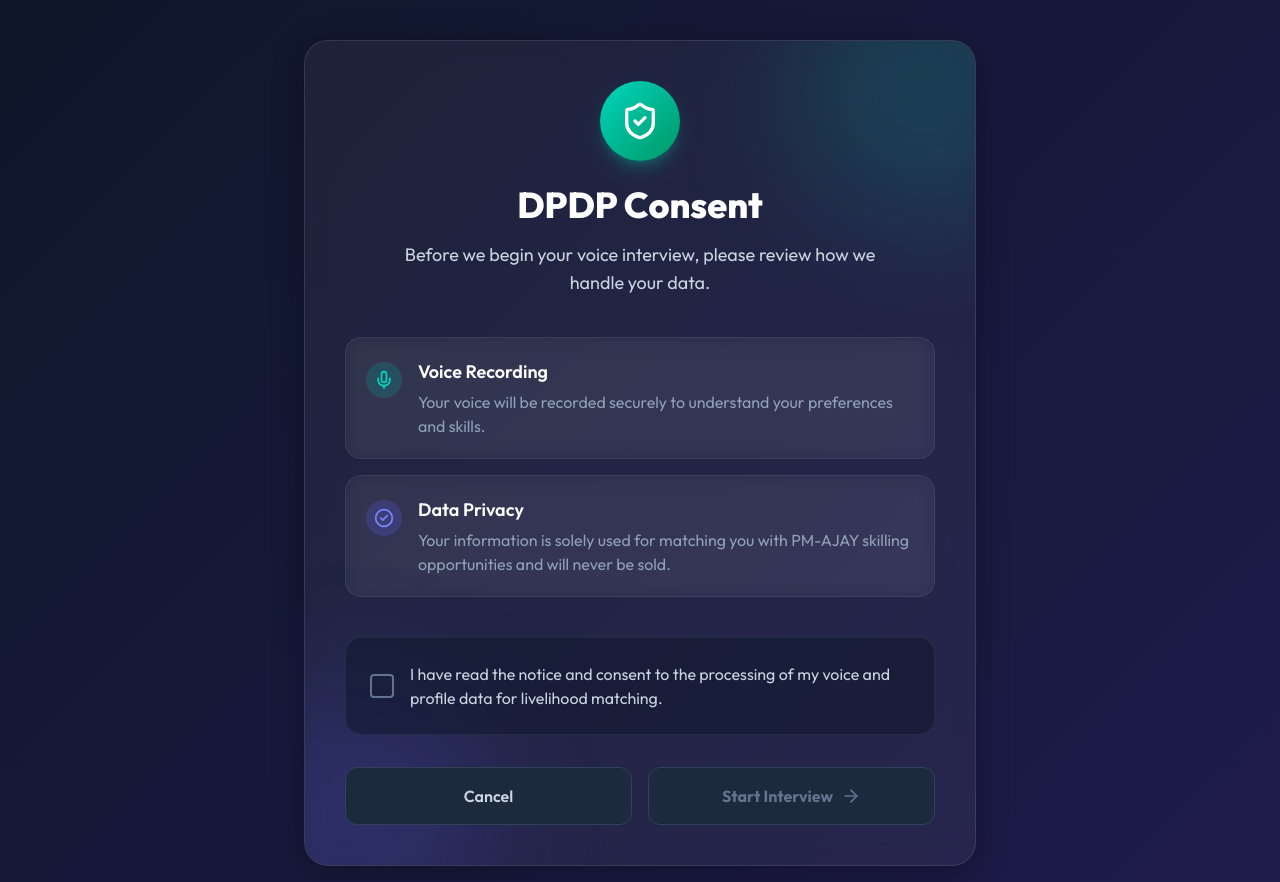
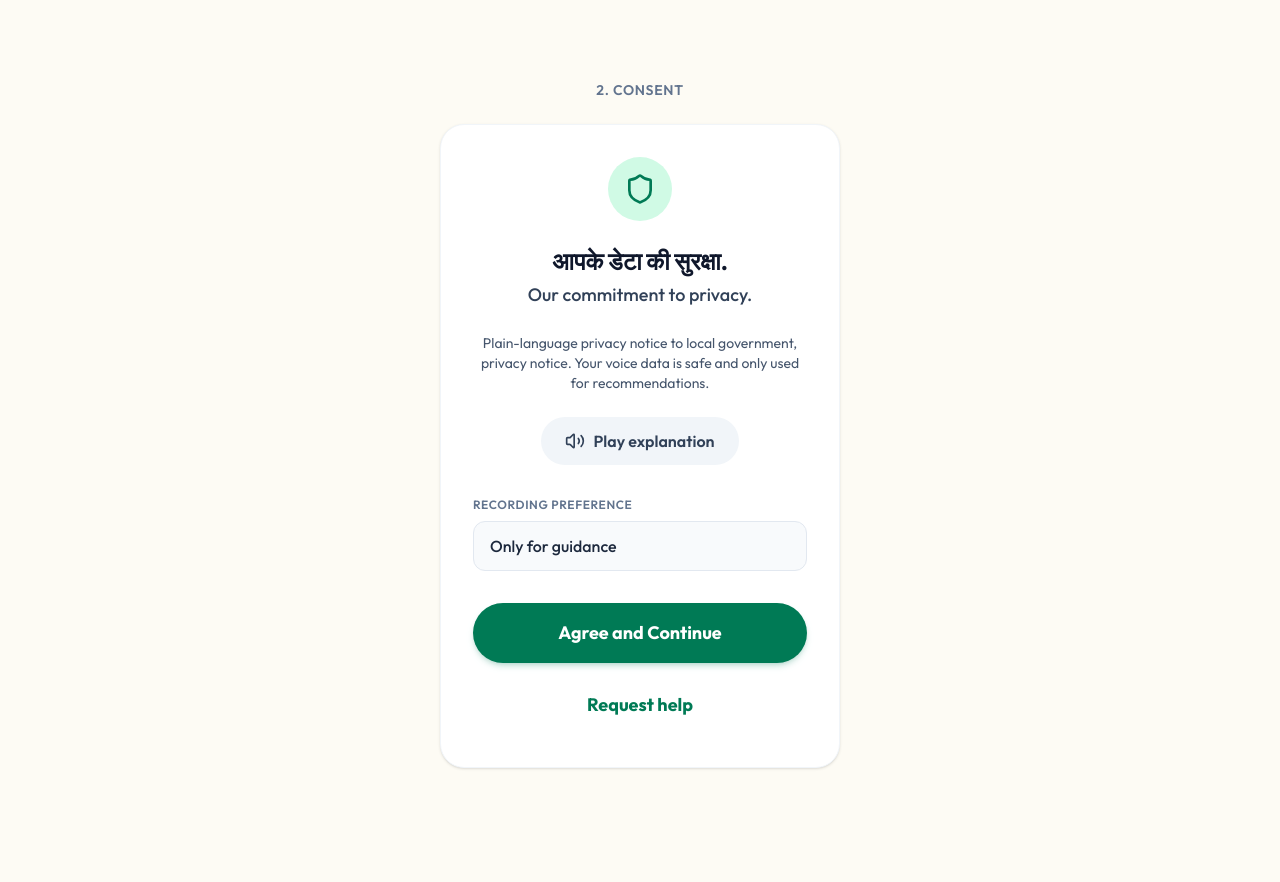
Before and after one commit to itsayushch/jeevan-mitra, a React (Vite) app in the folder frontend/: page /beneficiary/consent in a window 1280 px wide. After the commit the page ends 800 px from the top, so only its background shows below. Built offline with nearby package versions, Linux system fonts and the light colour scheme.

Commit message:
style: revert dark theme and implement exact pdf wireframe layouts

```diff
--- a/frontend/src/App.tsx
+++ b/frontend/src/App.tsx
@@ -1,71 +1,67 @@
-import { Routes, Route, Link } from 'react-router-dom';
+import { Routes, Route, Link, useNavigate } from 'react-router-dom';
 import ConsentScreen from './components/Beneficiary/ConsentScreen';
 import VoiceInterview from './components/Beneficiary/VoiceInterview';
-import { Mic, ShieldCheck, BarChart3, ArrowRight, Sparkles } from 'lucide-react';
+import { Mic, ShieldCheck, MapPin, Briefcase, GraduationCap, ArrowRight, Volume2 } from 'lucide-react';
 
 function Home() {
+  const navigate = useNavigate();
+
   return (
-    <div className="max-w-6xl mx-auto p-8 pt-20 space-y-16">
-      <header className="text-center space-y-6 max-w-3xl mx-auto">
-        <div className="inline-flex items-center gap-2 px-4 py-2 rounded-full glass-panel text-brand-100 text-sm font-medium mb-4">
-          <Sparkles size={16} className="text-teal-400" />
-          <span>Next-Generation Skilling AI</span>
+    <div className="min-h-screen bg-[#fdfbf4] flex flex-col items-center p-4 pt-12 md:pt-20 font-sans text-slate-800">
+      <div className="w-full max-w-[400px] flex flex-col items-center">
+        {/* Branding header */}
+        <div className="w-16 h-16 bg-emerald-700 rounded-2xl flex items-center justify-center mb-6 shadow-md shadow-emerald-700/20">
+          <Mic className="text-white w-8 h-8" />
         </div>
-        <h1 className="text-6xl font-extrabold tracking-tight mb-2 text-white">
-          JeevanMitra <span className="text-gradient">2.0</span>
+
+        <h1 className="text-3xl font-bold text-slate-900 text-center mb-2">
+          नमस्ते और स्वागत है!
         </h1>
-        <p className="text-slate-300 text-xl leading-relaxed">
-          A Verification-First, Multi-Layer Generative AI System for PM-AJAY Livelihood Matching.
-          Bridging the gap between rural ambition and verified opportunities.
-        </p>
-      </header>
+        <h2 className="text-xl font-medium text-slate-700 text-center mb-8">
+          JeevanMitra Livelihood Assistant
+        </h2>
 
-      <div className="grid md:grid-cols-3 gap-8 mt-12">
-        <Link to="/beneficiary/consent" className="block p-8 rounded-2xl glass-card group">
-          <div className="h-14 w-14 rounded-xl bg-gradient-to-br from-teal-400 to-emerald-600 flex items-center justify-center mb-6 shadow-lg">
-            <Mic className="text-white" size={28} />
+        {/* Main Card */}
+        <div className="w-full bg-white rounded-3xl p-6 shadow-sm border border-slate-100 mb-6">
+          <div className="mb-6">
+            <label className="block text-sm font-semibold text-slate-600 mb-2">Choose your language to start.</label>
+            <select className="w-full bg-slate-50 border border-slate-200 text-slate-800 text-lg rounded-xl px-4 py-3 focus:outline-none focus:ring-2 focus:ring-emerald-500 appearance-none font-medium">
+              <option>Hindi (हिन्दी)</option>
+              <option>English</option>
+              <option>Tamil (தமிழ்)</option>
+            </select>
           </div>
-          <h2 className="text-2xl font-bold mb-3 text-white group-hover:text-teal-300 transition-colors">Beneficiary Flow</h2>
-          <p className="text-slate-400 mb-6 leading-relaxed">
-            Multi-dialect voice interview, AI profile extraction, and grounded PM-AJAY recommendations.
-          </p>
-          <div className="flex items-center text-teal-400 font-medium">
-            <span>Start Interview</span>
-            <ArrowRight size={18} className="ml-2 group-hover:translate-x-1 transition-transform" />
-          </div>
-        </Link>
 
-        <Link to="/field-worker" className="block p-8 rounded-2xl glass-card group">
-          <div className="h-14 w-14 rounded-xl bg-gradient-to-br from-indigo-400 to-purple-600 flex items-center justify-center mb-6 shadow-lg">
-            <ShieldCheck className="text-white" size={28} />
-          </div>
-          <h2 className="text-2xl font-bold mb-3 text-white group-hover:text-indigo-300 transition-colors">Field Worker Portal</h2>
-          <p className="text-slate-400 mb-6 leading-relaxed">
-            Review flagged cases, correct transcripts, verify batch availability, and authorize matches.
-          </p>
-          <div className="flex items-center text-indigo-400 font-medium">
-            <span>Open Portal</span>
-            <ArrowRight size={18} className="ml-2 group-hover:translate-x-1 transition-transform" />
-          </div>
-        </Link>
+          <button
+            onClick={() => navigate('/beneficiary/consent')}
+            className="w-full bg-emerald-700 hover:bg-emerald-800 text-white rounded-full py-4 px-6 font-bold text-lg flex items-center justify-center gap-3 transition-colors shadow-lg shadow-emerald-700/30"
+          >
+            <Mic className="w-6 h-6" />
+            Start speaking
+            <Volume2 className="w-5 h-5 ml-2 opacity-80" />
+          </button>
+        </div>
 
-        <Link to="/district-planner" className="block p-8 rounded-2xl glass-card group">
-          <div className="h-14 w-14 rounded-xl bg-gradient-to-br from-rose-400 to-orange-600 flex items-center justify-center mb-6 shadow-lg">
-            <BarChart3 className="text-white" size={28} />
-          </div>
-          <h2 className="text-2xl font-bold mb-3 text-white group-hover:text-rose-300 transition-colors">Planning Console</h2>
-          <p className="text-slate-400 mb-6 leading-relaxed">
-            Real-time supply-gap matrices, drift monitoring, and AI-generated district narrative briefs.
-          </p>
-          <div className="flex items-center text-rose-400 font-medium">
-            <span>View Analytics</span>
-            <ArrowRight size={18} className="ml-2 group-hover:translate-x-1 transition-transform" />
-          </div>
-        </Link>
-      </div>
+        {/* Assisted Mode Options */}
+        <div className="w-full bg-white rounded-3xl p-6 shadow-sm border border-slate-100">
+          <h3 className="text-sm font-semibold text-slate-600 mb-4">Assisted mode options</h3>
 
-      <div className="mt-20 text-center text-slate-500 text-sm">
-        <p>Built for the Ministry of Social Justice and Empowerment (MoSJE)</p>
+          <Link to="/field-worker" className="flex items-center gap-3 w-full p-3 rounded-xl hover:bg-slate-50 transition-colors border border-transparent hover:border-slate-200">
+            <div className="w-10 h-10 rounded-full bg-emerald-100 flex items-center justify-center text-emerald-700">
+              <ShieldCheck className="w-5 h-5" />
+            </div>
+            <span className="font-medium text-slate-700">Take with a helper</span>
+          </Link>
+
+          <div className="w-full h-px bg-slate-100 my-2"></div>
+
+          <Link to="/district-planner" className="flex items-center gap-3 w-full p-3 rounded-xl hover:bg-slate-50 transition-colors border border-transparent hover:border-slate-200">
+            <div className="w-10 h-10 rounded-full bg-amber-100 flex items-center justify-center text-amber-700">
+              <MapPin className="w-5 h-5" />
+            </div>
+            <span className="font-medium text-slate-700">District Dashboard</span>
+          </Link>
+        </div>
       </div>
     </div>
   );
@@ -73,17 +69,28 @@ function Home() {
 
 function FieldWorkerPortal() {
   return (
-    <div className="p-8 max-w-5xl mx-auto">
-      <Link to="/" className="text-indigo-400 hover:text-indigo-300 mb-8 inline-flex items-center transition-colors">
-        &larr; <span className="ml-2">Back to Dashboard</span>
-      </Link>
-      <header className="mb-10">
-        <h1 className="text-4xl font-bold text-white mb-2">Field Worker Portal</h1>
-        <p className="text-slate-400">Secure verification and match authorization environment.</p>
-      </header>
-      <div className="glass-panel p-8 rounded-2xl">
-        <div className="flex items-center justify-center h-64 text-slate-500 border-2 border-dashed border-slate-700 rounded-xl">
-          <p>Case Review Dashboard (Pending Integration)</p>
+    <div className="min-h-screen bg-[#fdfbf4] p-4">
+      <div className="max-w-[1000px] mx-auto">
+        <div className="flex items-center gap-4 mb-8 pt-4">
+          <Link to="/" className="w-10 h-10 rounded-full bg-white shadow-sm flex items-center justify-center text-slate-600 hover:bg-slate-50">&larr;</Link>
+          <h1 className="text-2xl font-bold text-slate-900">Field-Worker Dashboard</h1>
+        </div>
+        <div className="grid md:grid-cols-4 gap-4 mb-8">
+          <div className="bg-white p-6 rounded-2xl shadow-sm border border-slate-100">
+            <p className="text-sm font-semibold text-slate-500 mb-1">Cases awaiting review</p>
+            <p className="text-3xl font-bold text-slate-900">21</p>
+          </div>
+          <div className="bg-white p-6 rounded-2xl shadow-sm border border-slate-100">
+            <p className="text-sm font-semibold text-slate-500 mb-1">Referrals pending</p>
+            <p className="text-3xl font-bold text-slate-900">15</p>
+          </div>
+          <div className="bg-white p-6 rounded-2xl shadow-sm border border-slate-100">
+            <p className="text-sm font-semibold text-slate-500 mb-1">Follow-ups due</p>
+            <p className="text-3xl font-bold text-slate-900">20</p>
+          </div>
+        </div>
+        <div className="bg-white p-8 rounded-3xl shadow-sm border border-slate-100 min-h-[400px]">
+          <p className="text-slate-500">Case list table goes here...</p>
         </div>
       </div>
     </div>
@@ -92,17 +99,14 @@ function FieldWorkerPortal() {
 
 function DistrictPlannerConsole() {
   return (
-    <div className="p-8 max-w-5xl mx-auto">
-      <Link to="/" className="text-rose-400 hover:text-rose-300 mb-8 inline-flex items-center transition-colors">
-        &larr; <span className="ml-2">Back to Dashboard</span>
-      </Link>
-      <header className="mb-10">
-        <h1 className="text-4xl font-bold text-white mb-2">District Planning Console</h1>
-        <p className="text-slate-400">Aggregated insights and real-time gap analysis.</p>
-      </header>
-      <div className="glass-panel p-8 rounded-2xl">
-        <div className="flex items-center justify-center h-64 text-slate-500 border-2 border-dashed border-slate-700 rounded-xl">
-          <p>Demand vs Supply Metrics (Pending Integration)</p>
+    <div className="min-h-screen bg-[#fdfbf4] p-4">
+      <div className="max-w-[1000px] mx-auto">
+        <div className="flex items-center gap-4 mb-8 pt-4">
+          <Link to="/" className="w-10 h-10 rounded-full bg-white shadow-sm flex items-center justify-center text-slate-600 hover:bg-slate-50">&larr;</Link>
+          <h1 className="text-2xl font-bold text-slate-900">District Dashboard</h1>
+        </div>
+        <div className="bg-white p-8 rounded-3xl shadow-sm border border-slate-100 min-h-[400px]">
+          <p className="text-slate-500">Trade Aspiration vs Training Supply Matrix goes here...</p>
         </div>
       </div>
     </div>
@@ -111,8 +115,7 @@ function DistrictPlannerConsole() {
 
 function App() {
   return (
-    <div className="min-h-screen text-slate-200 font-sans selection:bg-teal-500/30">
-      <div className="fixed inset-0 z-[-1] bg-[radial-gradient(ellipse_at_top_right,_var(--tw-gradient-stops))] from-indigo-900/20 via-[#0f172a] to-[#0f172a]"></div>
+    <div className="min-h-screen text-slate-800 font-sans selection:bg-emerald-200">
       <Routes>
         <Route path="/" element={<Home />} />
         <Route path="/beneficiary/consent" element={<ConsentScreen />} />
--- a/frontend/src/components/Beneficiary/ConsentScreen.tsx
+++ b/frontend/src/components/Beneficiary/ConsentScreen.tsx
@@ -1,97 +1,64 @@
 import { useState } from 'react';
 import { useNavigate } from 'react-router-dom';
-import { Mic, ShieldCheck, ArrowRight, CheckCircle2 } from 'lucide-react';
+import { Volume2, Shield } from 'lucide-react';
 
 export default function ConsentScreen() {
   const navigate = useNavigate();
-  const [hasAgreed, setHasAgreed] = useState(false);
-
-  const handleStart = () => {
-    if (hasAgreed) {
-      navigate('/beneficiary/interview');
-    }
-  };
 
   return (
-    <div className="min-h-screen flex items-center justify-center p-4 pt-10">
-      <div className="max-w-2xl w-full glass-panel rounded-3xl p-10 shadow-2xl relative overflow-hidden">
-        {/* Decorative background glow */}
-        <div className="absolute top-0 left-0 w-full h-full overflow-hidden z-0 pointer-events-none">
-          <div className="absolute -top-20 -right-20 w-64 h-64 bg-teal-500/20 rounded-full blur-3xl"></div>
-          <div className="absolute -bottom-20 -left-20 w-64 h-64 bg-indigo-500/20 rounded-full blur-3xl"></div>
-        </div>
+    <div className="min-h-screen bg-[#fdfbf4] flex flex-col items-center p-4 pt-12 md:pt-20 font-sans text-slate-800">
+      <div className="w-full max-w-[400px] flex flex-col items-center">
 
-        <div className="relative z-10">
-          <div className="text-center mb-10">
-            <div className="inline-flex items-center justify-center w-20 h-20 rounded-full bg-gradient-to-br from-teal-400 to-emerald-600 mb-6 shadow-lg shadow-teal-500/30">
-              <ShieldCheck className="text-white w-10 h-10" />
-            </div>
-            <h1 className="text-4xl font-extrabold text-white mb-4">DPDP Consent</h1>
-            <p className="text-lg text-slate-300 max-w-lg mx-auto">
-              Before we begin your voice interview, please review how we handle your data.
-            </p>
+        <p className="text-sm font-semibold text-slate-500 mb-6 uppercase tracking-wider">2. Consent</p>
+
+        {/* Main Card */}
+        <div className="w-full bg-white rounded-3xl p-8 shadow-sm border border-slate-100 flex flex-col items-center">
+
+          <div className="w-16 h-16 bg-emerald-100 rounded-full flex items-center justify-center mb-6 text-emerald-700">
+            <Shield className="w-8 h-8" />
           </div>
 
-          <div className="space-y-4 mb-10">
-            <div className="glass-card p-5 rounded-2xl flex items-start gap-4">
-              <div className="mt-1 bg-teal-500/20 p-2 rounded-full text-teal-400">
-                <Mic size={20} />
-              </div>
-              <div>
-                <h3 className="text-white font-semibold text-lg mb-1">Voice Recording</h3>
-                <p className="text-slate-400">Your voice will be recorded securely to understand your preferences and skills.</p>
-              </div>
-            </div>
+          <h1 className="text-2xl font-bold text-slate-900 text-center mb-1">
+            आपके डेटा की सुरक्षा.
+          </h1>
+          <h2 className="text-lg font-medium text-slate-700 text-center mb-6">
+            Our commitment to privacy.
+          </h2>
 
-            <div className="glass-card p-5 rounded-2xl flex items-start gap-4">
-              <div className="mt-1 bg-indigo-500/20 p-2 rounded-full text-indigo-400">
-                <CheckCircle2 size={20} />
-              </div>
-              <div>
-                <h3 className="text-white font-semibold text-lg mb-1">Data Privacy</h3>
-                <p className="text-slate-400">Your information is solely used for matching you with PM-AJAY skilling opportunities and will never be sold.</p>
-              </div>
-            </div>
+          <p className="text-center text-slate-600 mb-6 text-sm">
+            Plain-language privacy notice to local government, privacy notice. Your voice data is safe and only used for recommendations.
+          </p>
+
+          <button className="flex items-center gap-2 bg-slate-100 hover:bg-slate-200 text-slate-700 font-semibold py-3 px-6 rounded-full transition-colors mb-8">
+            <Volume2 className="w-5 h-5" />
+            Play explanation
+          </button>
+
+          <div className="w-full mb-8">
+            <label className="block text-xs font-semibold text-slate-500 uppercase tracking-wider mb-2">Recording preference</label>
+            <select className="w-full bg-slate-50 border border-slate-200 text-slate-800 rounded-xl px-4 py-3 focus:outline-none focus:ring-2 focus:ring-emerald-500 appearance-none font-medium">
+              <option>Only for guidance</option>
+              <option>Record to improve accuracy</option>
+              <option>Do not record</option>
+            </select>
           </div>
 
-          <div className="bg-slate-900/50 p-6 rounded-2xl border border-slate-700/50 mb-8">
-            <label className="flex items-center gap-4 cursor-pointer group">
-              <div className="relative flex items-center justify-center">
-                <input
-                  type="checkbox"
-                  className="w-6 h-6 peer appearance-none rounded border-2 border-slate-500 checked:bg-teal-500 checked:border-teal-500 transition-colors"
-                  checked={hasAgreed}
-                  onChange={(e) => setHasAgreed(e.target.checked)}
-                />
-                <CheckCircle2 size={16} className="absolute text-white opacity-0 peer-checked:opacity-100 pointer-events-none transition-opacity" />
-              </div>
-              <span className="text-slate-300 group-hover:text-white transition-colors">
-                I have read the notice and consent to the processing of my voice and profile data for livelihood matching.
-              </span>
-            </label>
-          </div>
-
-          <div className="flex gap-4">
+          <div className="w-full flex flex-col gap-3">
+            <button
+              onClick={() => navigate('/beneficiary/interview')}
+              className="w-full bg-emerald-700 hover:bg-emerald-800 text-white rounded-full py-4 font-bold text-lg transition-colors shadow-md shadow-emerald-700/20"
+            >
+              Agree and Continue
+            </button>
             <button
               onClick={() => navigate('/')}
-              className="flex-1 py-4 px-6 rounded-xl font-semibold text-slate-300 bg-slate-800 hover:bg-slate-700 border border-slate-700 transition-all duration-200"
+              className="w-full bg-transparent hover:bg-emerald-50 text-emerald-700 rounded-full py-4 font-bold text-lg transition-colors"
             >
-              Cancel
-            </button>
-            <button
-              onClick={handleStart}
-              disabled={!hasAgreed}
-              className={`flex-1 flex items-center justify-center gap-2 py-4 px-6 rounded-xl font-bold transition-all duration-300 ${
-                hasAgreed
-                ? 'bg-gradient-to-r from-teal-500 to-emerald-600 text-white shadow-lg shadow-teal-500/25 hover:shadow-teal-500/40 hover:-translate-y-1'
-                : 'bg-slate-800 text-slate-500 cursor-not-allowed border border-slate-700'
-              }`}
-            >
-              Start Interview
-              <ArrowRight size={20} />
+              Request help
             </button>
           </div>
         </div>
+
       </div>
     </div>
   );
--- a/frontend/src/index.css
+++ b/frontend/src/index.css
@@ -2,55 +2,13 @@
 
 @theme {
   --font-sans: 'Outfit', 'Inter', system-ui, sans-serif;
-
-  /* Custom colors for Jeevan Mitra */
-  --color-brand-50: #f0fdfa;
-  --color-brand-100: #ccfbf1;
-  --color-brand-500: #14b8a6;
-  --color-brand-600: #0d9488;
-  --color-brand-900: #134e4a;
-
-  --color-accent-500: #6366f1;
-  --color-accent-600: #4f46e5;
 }
 
 body {
   margin: 0;
   font-family: 'Outfit', 'Inter', system-ui, sans-serif;
-  background: linear-gradient(135deg, #0f172a 0%, #1e1b4b 100%);
-  color: #f8fafc;
+  background-color: #fdfbf4;
+  color: #0f172a;
   min-height: 100vh;
   -webkit-font-smoothing: antialiased;
 }
-
-/* Glassmorphism Utilities */
-.glass-panel {
-  background: rgba(255, 255, 255, 0.05);
-  backdrop-filter: blur(12px);
-  -webkit-backdrop-filter: blur(12px);
-  border: 1px solid rgba(255, 255, 255, 0.1);
-  box-shadow: 0 8px 32px 0 rgba(0, 0, 0, 0.3);
-}
-
-.glass-card {
-  background: rgba(255, 255, 255, 0.03);
-  backdrop-filter: blur(10px);
-  -webkit-backdrop-filter: blur(10px);
-  border: 1px solid rgba(255, 255, 255, 0.08);
-  transition: all 0.3s ease;
-}
-
-.glass-card:hover {
-  background: rgba(255, 255, 255, 0.08);
-  border: 1px solid rgba(255, 255, 255, 0.2);
-  transform: translateY(-4px);
-  box-shadow: 0 12px 40px 0 rgba(0, 0, 0, 0.4);
-}
-
-/* Custom animated gradient text */
-.text-gradient {
-  background: linear-gradient(to right, #2dd4bf, #818cf8);
-  -webkit-background-clip: text;
-  -webkit-text-fill-color: transparent;
-  background-clip: text;
-}
```
Also changed, not shown: frontend/src/components/Beneficiary/VoiceInterview.tsx (+54 -200 lines).
